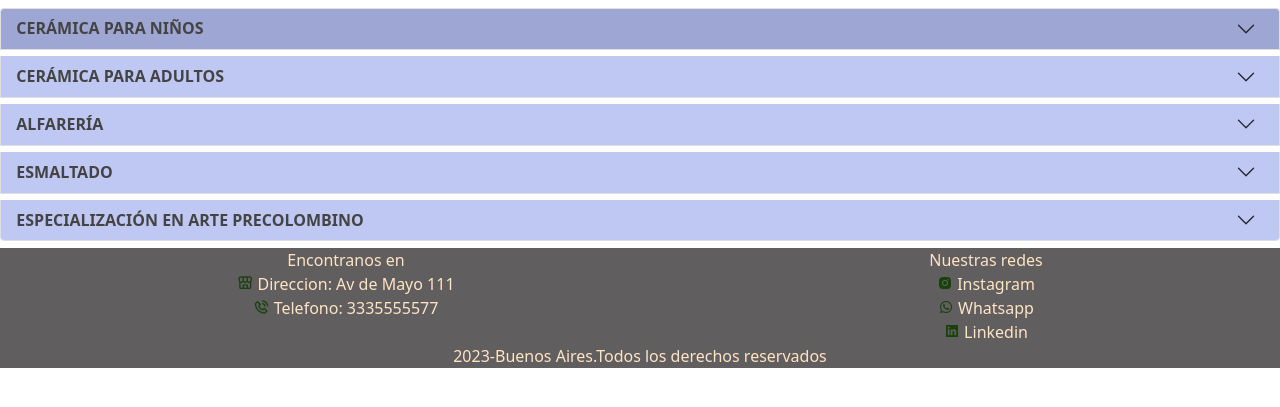
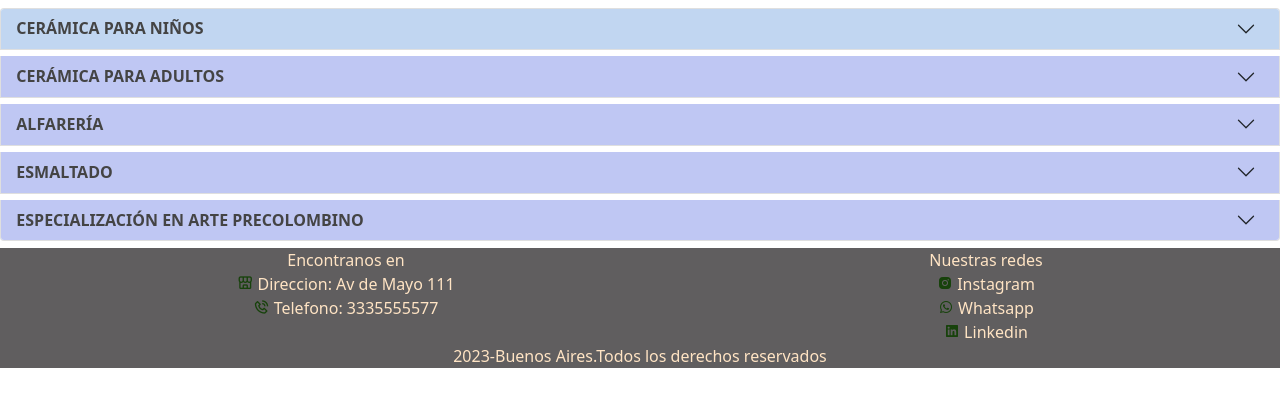
Before and after one commit to SSDD2022/TP3, a Django app: page /cursos/ in a window 1280 px wide, with the pointer over the restyled element. Shown: the part 130-537 px from the top of the page. Run offline with Django 4.2, Linux system fonts and the light colour scheme; some libraries are stand-ins or nearby versions.

Commit message:
cursos color

```diff
--- a/taller/static/taller/css/cursos.css
+++ b/taller/static/taller/css/cursos.css
@@ -21,7 +21,7 @@
   margin-right: 1%;
 }
 .estilo-button:hover {
-  background-color: #9ea6d3;
+  background-color: rgb(193, 214, 241); /* #9ea6d3; */
 }
 .active {
   background-color: #A9A9A9 ;
--- a/taller/templates/taller/cursos.html
+++ b/taller/templates/taller/cursos.html
@@ -14,7 +14,7 @@
 
 {% block content %}
 
-    <div class="accordion " id="accordionFlushExample">
+    <div class="accordion" id="accordionFlushExample">
       {% for curso in cursos %}
         <div class="accordion-item estilo-item">
           <h2 class="accordion-header" id={{curso.visual.fheadingX}}>
```
